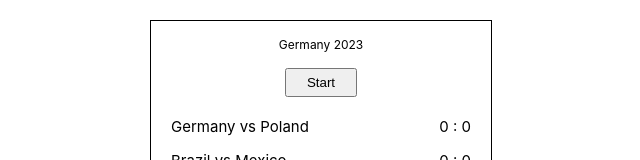
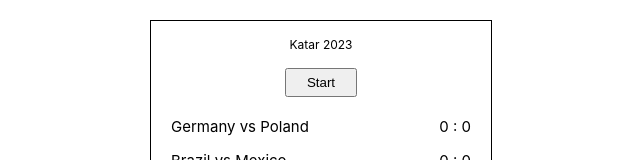
Before and after one commit to sprajt/reacttask, a React (Create React App) app: page / in a window 1280 px wide. Shown: the top 160 px of the page, without its empty margins (319-959 px from the left). Built offline with nearby package versions, Linux system fonts and the light colour scheme; the HTML template or start-up script is replaced by a standard one.

Commit message:
change data object name and part of the data

```diff
--- a/src/App.tsx
+++ b/src/App.tsx
@@ -8,8 +8,8 @@ import { useCallback } from "react";
  * each game contains 2 sides: home and away
  * each side has different chances to score a goal, which is defined by 'odds'
  */
-const data = {
-  title: "Germany 2023",
+const simulationData = {
+  title: "Katar 2023",
   games: [
     {
       id: "1",
@@ -60,7 +60,7 @@ const data = {
  * Represents the main App component.
  */
 function App() {
-  const gamesArray = data.games;
+  const gamesArray = simulationData.games;
   const [games, setGames] = useState(gamesArray);
   const [totalGoals, setTotalGoals] = useState(0);
   const [gameStatus, setGameStatus] = useState("before");
@@ -156,7 +156,7 @@ function App() {
   return (
     <div className="App">
       <div className="container">
-        <h4>{data.title}</h4>
+        <h4>{simulationData.title}</h4>
         <button onClick={handleGameStatus}>
           {gameStatus === "before"
             ? "Start"
```
